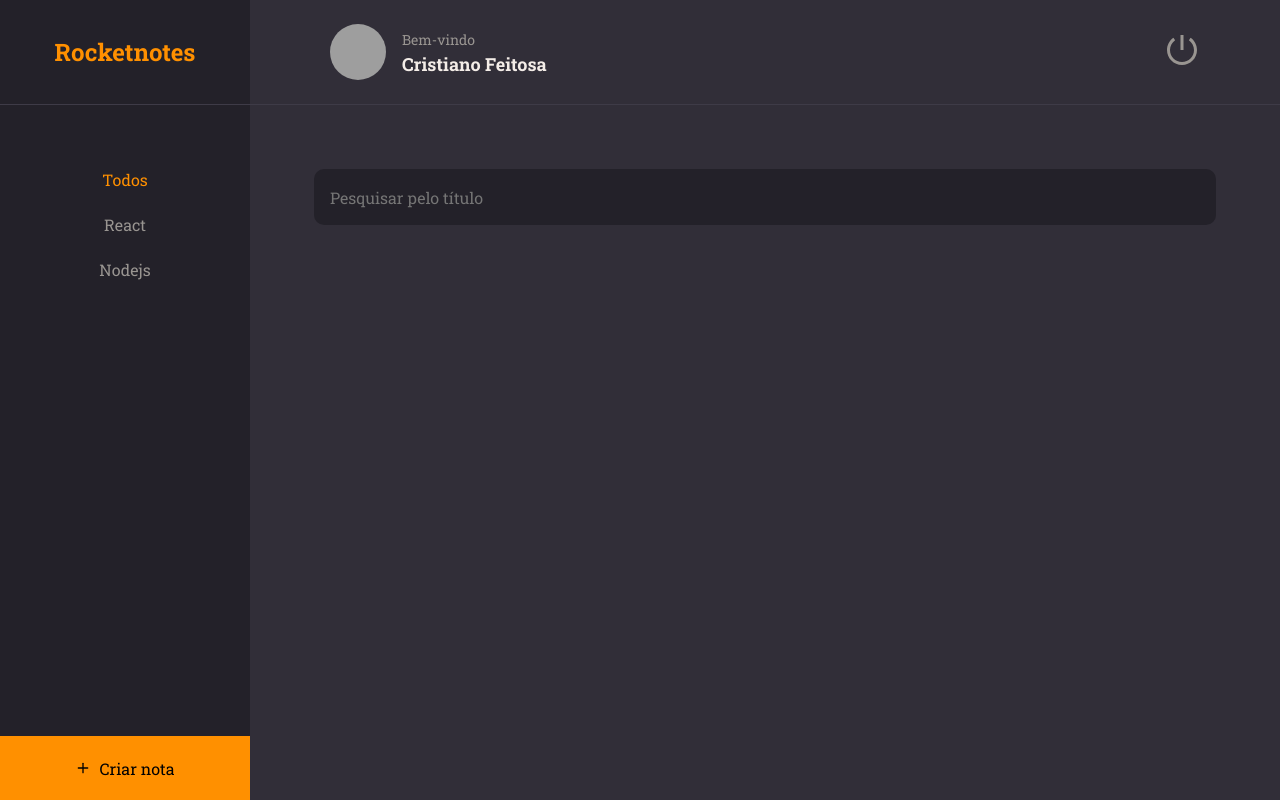
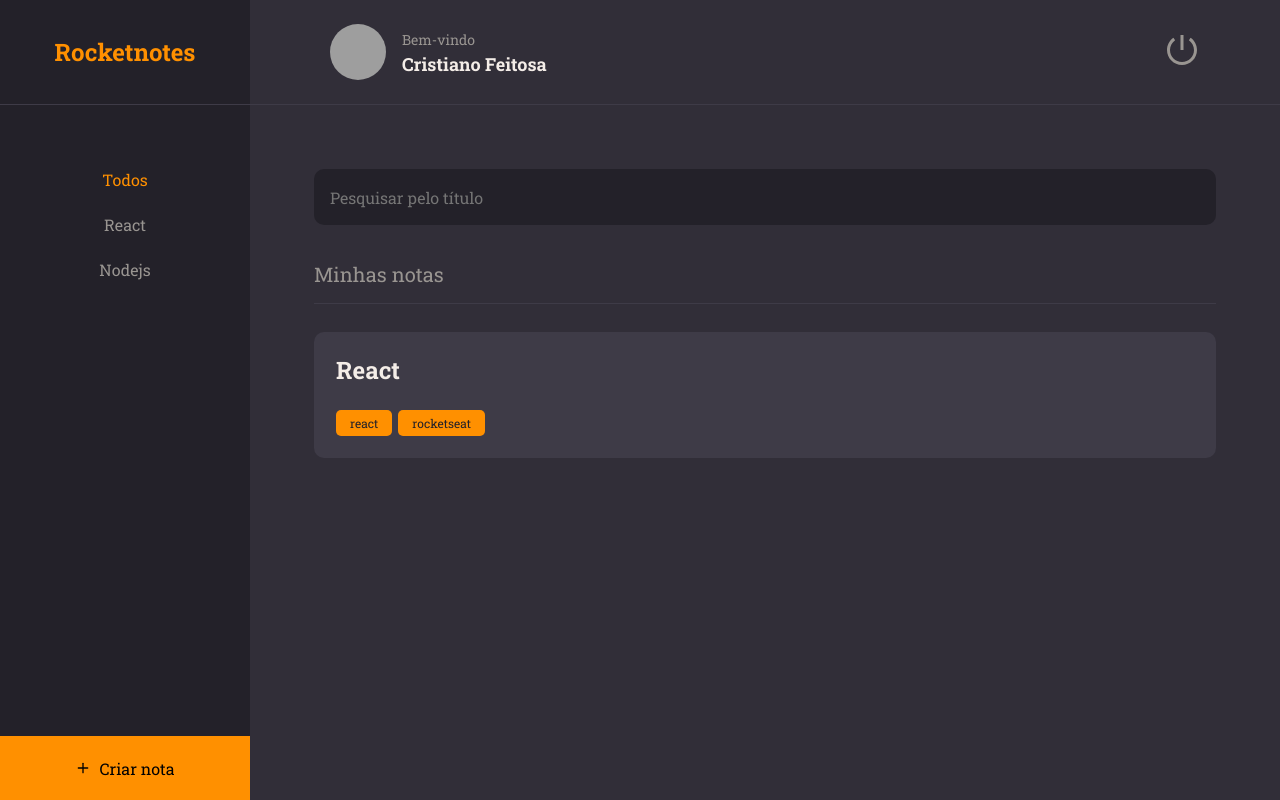
Before and after one commit to crisfeitosa/rocketnotes, a React (Vite) app: page / in a window 1280 px wide. Built offline with nearby package versions, Linux system fonts and the light colour scheme; grey boxes are pictures that could not be loaded.

Commit message:
Componente de Notas

```diff
--- /dev/null
+++ b/src/components/Note/index.tsx
@@ -0,0 +1,29 @@
+import { Container } from './styles'
+import { Tag } from '../Tag'
+
+export type NoteProps = {
+  data: {
+    title: string;
+    tags: {
+      id: string;
+      name: string;
+    }[];
+  }
+}
+
+export function Note({ data, ...rest }: NoteProps) {
+  return (
+    <Container {...rest}>
+      <h1>{data.title}</h1>
+
+      {
+        data.tags &&
+        <footer>
+          {
+            data.tags.map(tag => <Tag key={tag.id} title={tag.name} />)
+          }
+        </footer>
+      }
+    </Container>
+  )
+}
--- /dev/null
+++ b/src/components/Note/styles.ts
@@ -0,0 +1,26 @@
+import styled from 'styled-components'
+
+export const Container = styled.button`
+  width: 100%;
+  background-color: ${({ theme }) => theme.COLORS.BACKGROUND_700};
+
+  border: none;
+  border-radius: 0.625rem;
+
+  padding: 1.375rem;
+  margin-bottom: 1rem;
+
+  > h1 {
+    flex: 1;
+    text-align: left;
+    font-weight: 700;
+    font-size: 1.5rem;
+    color: ${({ theme }) => theme.COLORS.WHITE};
+  }
+
+  > footer {
+    width: 100%;
+    display: flex;
+    margin-top: 1.5rem;
+  }
+`
--- a/src/components/Tag/index.tsx
+++ b/src/components/Tag/index.tsx
@@ -1,12 +1,12 @@
 import { Container } from './styles'
 
-type TagProps = {
+interface TagProps extends React.HTMLAttributes<HTMLSpanElement> {
   title: string
 }
 
-export function Tag({ title }: TagProps) {
+export function Tag({ title, ...rest }: TagProps) {
   return (
-    <Container>
+    <Container {...rest}>
       {title}
     </Container>
   )
--- a/src/pages/Home/index.tsx
+++ b/src/pages/Home/index.tsx
@@ -4,6 +4,8 @@
 import { Header } from '../../components/Header'
 import { ButtonText } from '../../components/ButtonText'
 import { Input } from '../../components/Input'
+import { Section } from '../../components/Section'
+import { Note } from '../../components/Note'
 
 export function Home() {
   return (
@@ -25,7 +27,16 @@
       </Search>
 
       <Content>
-
+        <Section title="Minhas notas">
+          <Note data={{
+            title: 'React',
+            tags: [
+              { id: '1', name: 'react' },
+              { id: '2', name: 'rocketseat' }
+            ]
+          }}
+          />
+        </Section>
       </Content>
 
       <NewNote>
--- a/src/pages/Home/styles.ts
+++ b/src/pages/Home/styles.ts
@@ -54,6 +54,8 @@
 
 export const Content = styled.div`
   grid-area: content;
+  padding: 0 4rem;
+  overflow-y: auto;
 `
 
 export const NewNote = styled.button`
```
